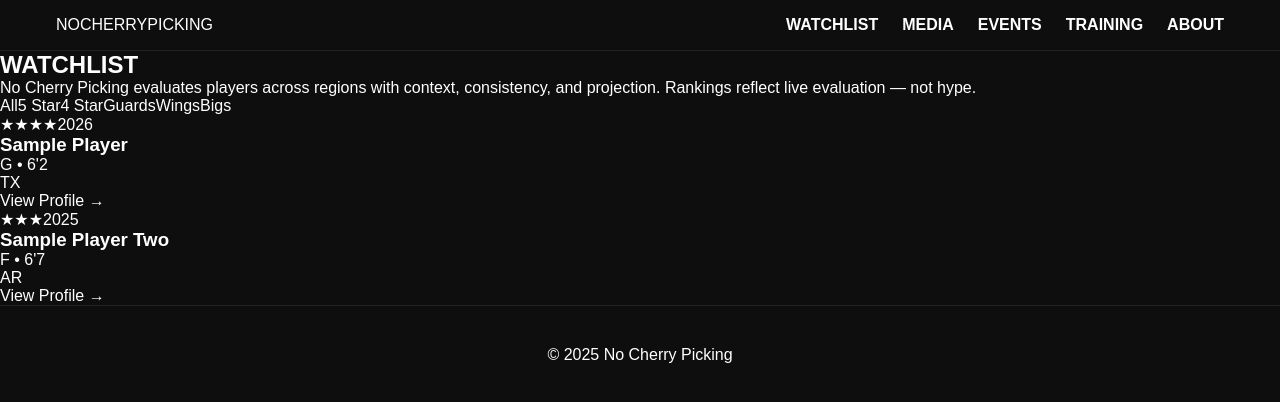
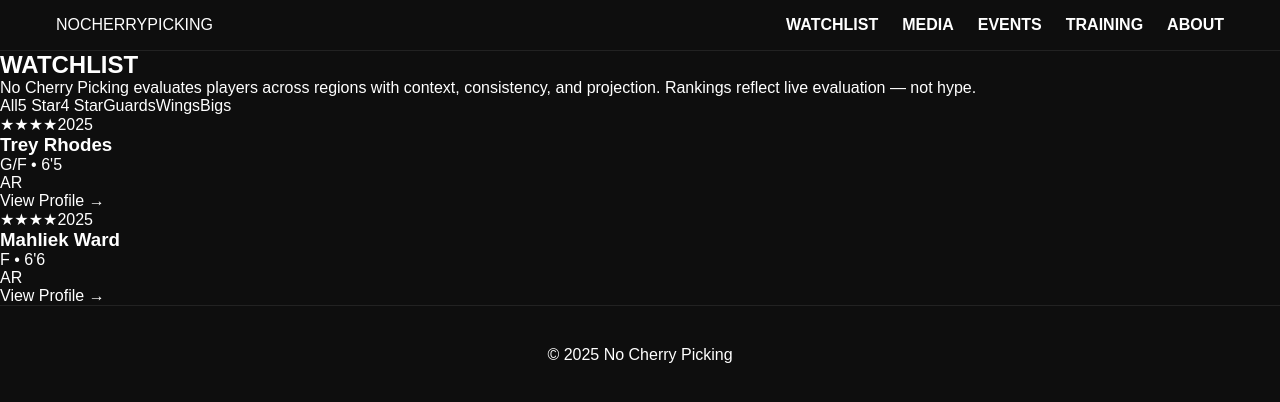
Before and after one commit to nocherrypicking-ra/ncphoops, a Next.js app: page /watchlist in a window 1280 px wide. Shown: the top 402 px of the page. Built offline with nearby package versions, Linux system fonts and the light colour scheme.

Commit message:
Update watchlist.ts

```diff
--- a/app/data/watchlist.ts
+++ b/app/data/watchlist.ts
@@ -1,32 +1,33 @@
-// app/data/watchlist.ts
-
 export type WatchlistPlayer = {
-  id: string;
+  slug: string;
   name: string;
+  height: string;
   position: string;
-  height: string;
   classYear: string;
+  school: string;
   state: string;
   stars: number;
 };
 
 export const watchlist: WatchlistPlayer[] = [
   {
-    id: "player-1",
-    name: "Sample Player",
-    position: "G",
-    height: "6'2",
-    classYear: "2026",
-    state: "TX",
+    slug: "trey-rhodes",
+    name: "Trey Rhodes",
+    height: "6'5",
+    position: "G/F",
+    classYear: "2025",
+    school: "Arkansas High",
+    state: "AR",
     stars: 4,
   },
   {
-    id: "player-2",
-    name: "Sample Player Two",
+    slug: "mj-ward",
+    name: "Mahliek Ward",
+    height: "6'6",
     position: "F",
-    height: "6'7",
     classYear: "2025",
+    school: "Little Rock Central",
     state: "AR",
-    stars: 3,
+    stars: 4,
   },
 ];
```
